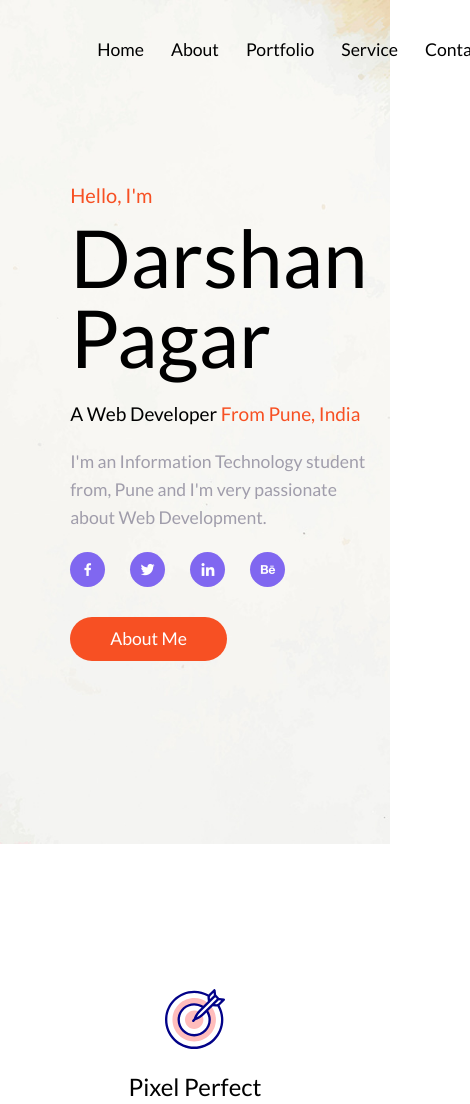
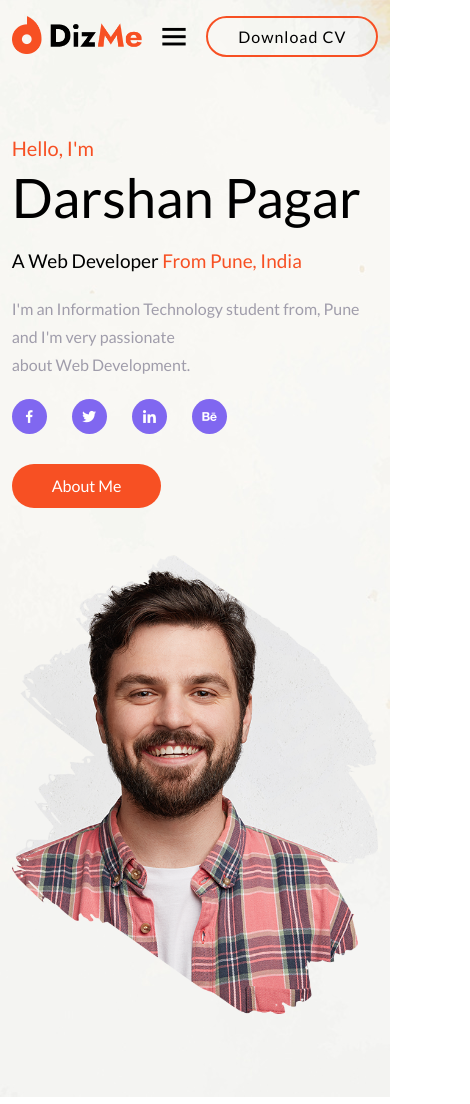
Before and after one commit to mrdarshanpagar/my-portfolio, a plain HTML site: page index.html in a window 390 px wide. Shown: the top 1104 px of the page, 470 px wide, since content can reach past the window. Drawn offline with nearby package versions, Linux system fonts and the light colour scheme.

Commit message:
made design responsive

```diff
--- a/css/style.css
+++ b/css/style.css
@@ -518,3 +518,115 @@ span{
 	font-size: var(--p-font);
 	letter-spacing: 1px;
 }
+
+@media (max-width: 1425px){
+	header{
+		padding: 16px 3%;
+		transition: .3s;
+	}
+	header.sticky{
+		padding: 10px 3%;
+		transition: .3s;
+	}
+	section{
+		padding: 70px 3%;
+		transition: .3s;
+	}
+	.contact{
+		width: 95%;
+		transition: .3s;
+	}
+	:root{
+		--big-font: 4rem;
+		--h2-font: 2.3rem;
+		--p-font: 1rem;
+		transition: .3s;
+	}
+}
+
+@media (max-width: 970px){
+    #menu-icon{
+		display: block;
+	}
+
+    .home{
+		min-height: 80vh;
+	}
+
+    .navlist{
+		position: absolute;
+		top: -600px;
+		left: 0;
+		right: 0;
+		flex-direction: column;
+		background: var(--main-color);
+		text-align: right;
+		transition: all .40s;
+	}
+
+    .navlist a{
+		display: block;
+		padding: 1.2rem;
+		margin: 1.5rem;
+		border-right: 2px solid var(--bg-color);
+		color: var(--bg-color);
+	}
+
+    .navlist a:hover{
+		background: var(--bg-color);
+		color: var(--main-color);
+	}
+
+    .navlist a::after{
+		display: none;
+	}
+
+    .navlist.active{
+		top: 100%;
+	}
+}
+
+@media (max-width: 800px){
+    .home{
+		grid-template-columns: 1fr;
+		min-height: 130vh;
+		grid-gap: 1rem;
+	}
+
+    .home-text{
+		padding-top: 55px;
+	}
+	.home-img{
+		text-align: center;
+	}
+	.home-img img{
+		width: 440px;
+		height: auto;
+	}
+
+    .about{
+		grid-template-columns: 1fr;
+	}
+
+    .about-img{
+		text-align: center;
+		margin-bottom: 30px;
+	}
+
+    :root{
+		--big-font: 3.4rem;
+		--h2-font: 2rem;
+	}
+
+    section{
+		padding: 65px 3%;
+		transition: .3s;
+	}
+
+}
+
+@media (max-width: 540px){
+	.contact .action form input[type="email"] {
+		width: 310px;
+	}
+}
--- a/index.html
+++ b/index.html
@@ -251,7 +251,7 @@
 		<p>Made with love by Darshan Pagar © 2023</p>
 	</div>
 
-
+	<script src="https://unpkg.com/scrollreveal"></script>
     <!-- link to js -->
     <script type="text/javascript" src="js/script.js"></script>
 </body>
--- a/js/script.js
+++ b/js/script.js
@@ -3,3 +3,28 @@ const header = document.querySelector("header")
 window.addEventListener("scroll", function(){
     header.classList.toggle("sticky", window.scrollY > 0)
 })
+
+const menu = document.querySelector('#menu-icon')
+const navlist = document.querySelector('.navlist')
+
+menu.onclick = () => {
+	menu.classList.toggle('bx-x');
+	navlist.classList.toggle('active');
+};
+
+window.onscroll = () => {
+	menu.classList.remove('bx-x');
+	navlist.classList.remove('active');
+};
+
+const sr = ScrollReveal ({
+	distance: '45px',
+	duration: 2700,
+	reset: true
+})
+
+sr.reveal('.home-text',{delay:350, origin:'left'})
+
+sr.reveal('.home-img',{delay:350, origin:'right'})
+
+sr.reveal('.sub-service,.about,.portfolio,.service,.cta,.contact',{delay:200, origin:'bottom'})
```
